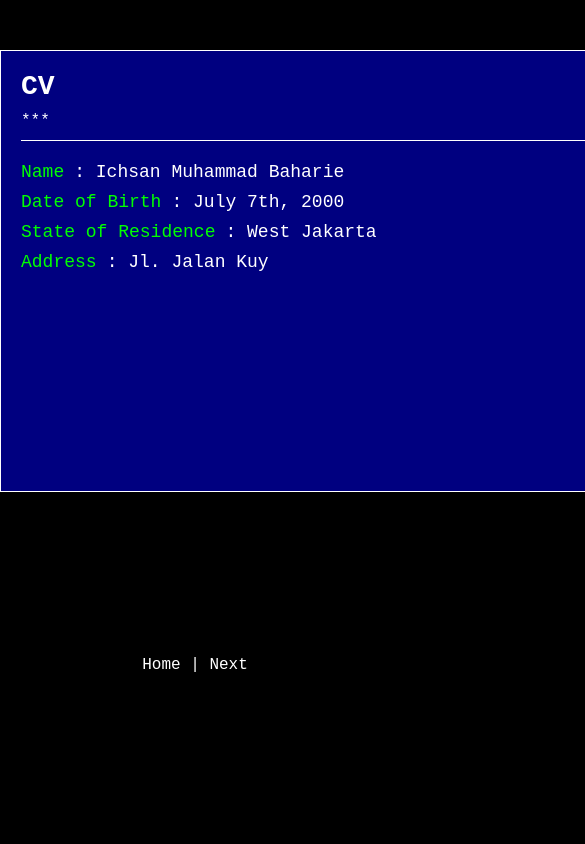
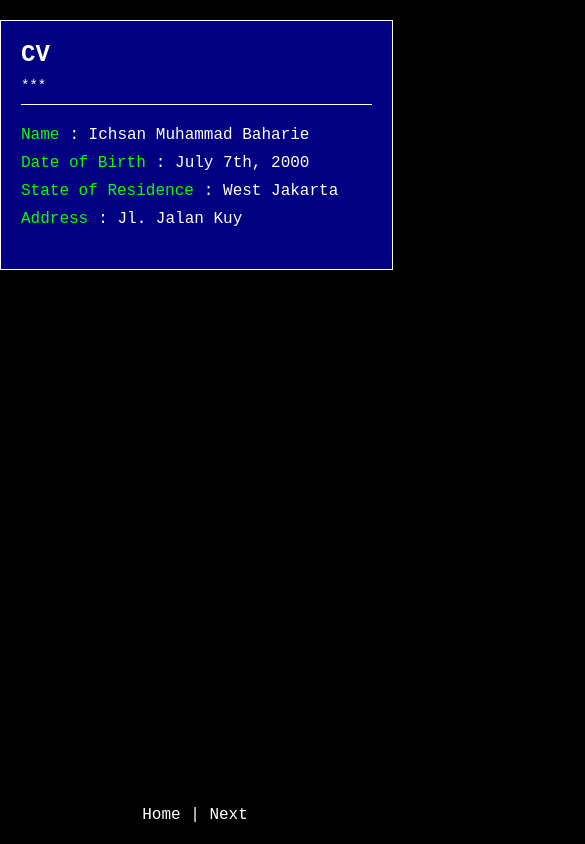
Before and after one commit to ImBaharie/ichsan-baharie, a plain HTML site: page resume.html in a window 390 px wide. Shown: the top 844 px of the page, 585 px wide, since content can reach past the window. Drawn offline with Linux system fonts and the light colour scheme.

Commit message:
Add files via upload

```diff
--- a/css/style.css
+++ b/css/style.css
@@ -50,8 +50,8 @@ body {
     margin-right: 10px;
 }
 
-.bios-body ul li a{
-    color:#fff;
+.bios-body ul li a {
+    color: #fff;
     text-decoration: none;
 }
 
@@ -67,3 +67,40 @@ body {
     /* Warna tulisan putih */
     text-decoration: none;
 }
+
+
+
+/* Untuk layar dengan lebar kurang dari atau sama dengan 600px */
+@media only screen and (max-width: 600px) {
+    .bios-screen {
+        width: 90%;
+        /* Menggunakan persentase untuk lebar */
+        height: auto;
+        /* Tinggi disesuaikan dengan konten */
+        margin: 20px auto;
+        /* Mengurangi margin agar terlihat lebih baik */
+    }
+
+    .navigation-links {
+        bottom: 20px;
+        /* Menggeser navigasi ke atas */
+    }
+}
+
+/* Untuk layar dengan lebar kurang dari atau sama dengan 400px */
+@media only screen and (max-width: 400px) {
+    .bios-header h1 {
+        font-size: 24px;
+        /* Mengurangi ukuran font untuk header */
+    }
+
+    .bios-header p {
+        font-size: 14px;
+        /* Mengurangi ukuran font untuk paragraf */
+    }
+
+    .bios-body ul li {
+        font-size: 16px;
+        /* Mengurangi ukuran font untuk list item */
+    }
+}
```
